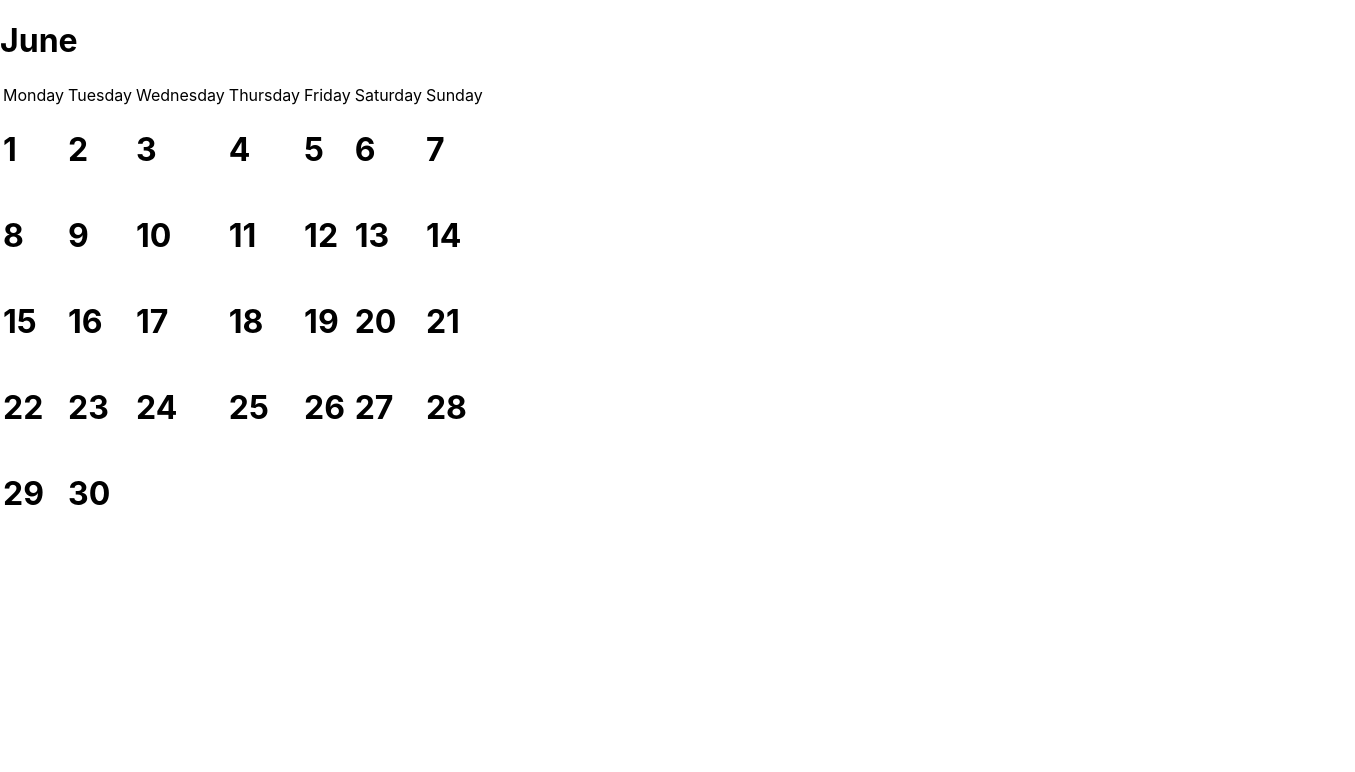
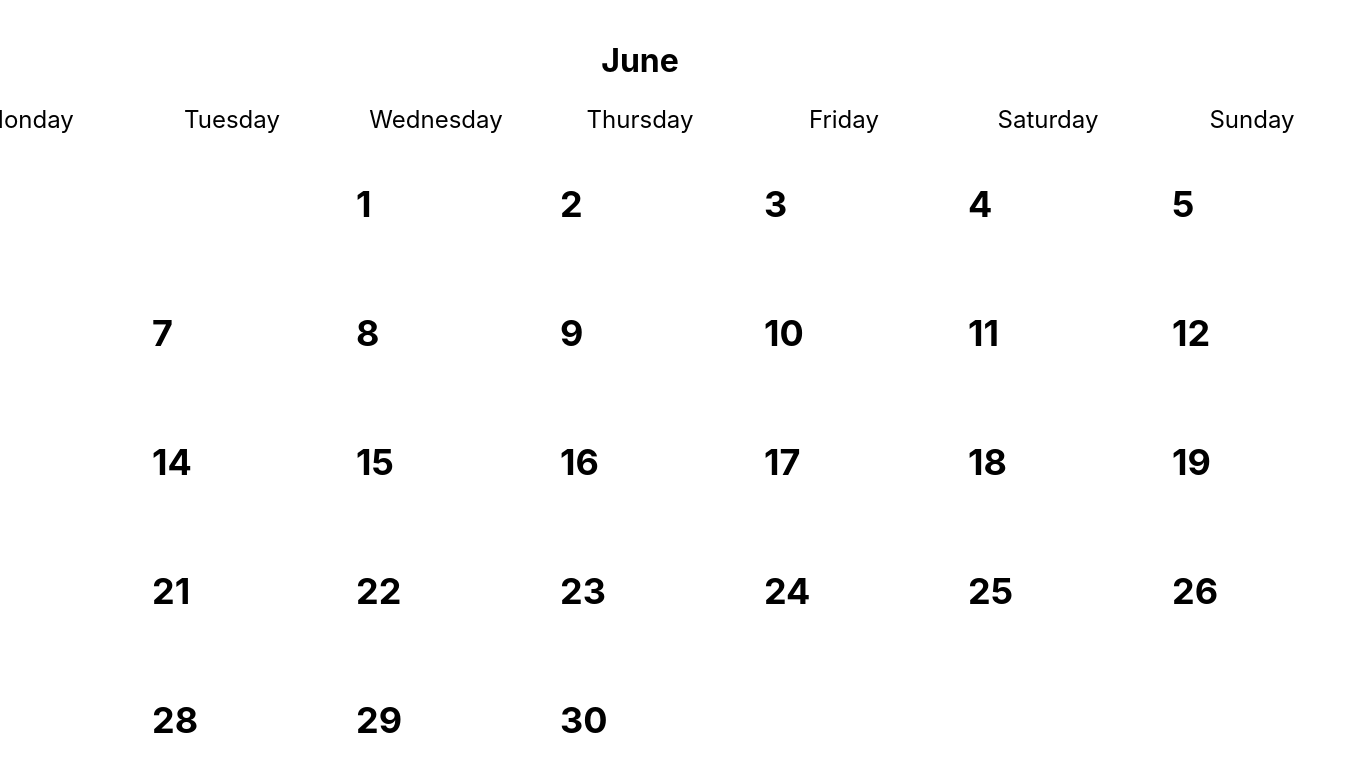
Before and after one commit to FoRPoP/calendar-app, a Next.js app in the folder frontend/: page / in a window 1280 px wide. Shown: the top 772 px of the page, 1355 px wide, since content can reach past the window. Built offline with nearby package versions, Linux system fonts and the light colour scheme.

Commit message:
Added css file for components Calendar and Day, and applied it to the respective components.

```diff
--- /dev/null
+++ b/frontend/src/components/Calendar/calendar.module.css
@@ -0,0 +1,26 @@
+.calendar
+{
+    padding: 20px;
+    display: flex;
+    flex-direction: column;
+    justify-content: center;
+    align-items: center;
+}
+
+.dayText
+{
+    text-align: center;
+    font-size: x-large;
+}
+
+.dateText
+{
+    text-align: center;
+    font-size: large;
+}
+
+.header
+{
+    font-size: xx-large;
+    text-align: center;
+}
--- a/frontend/src/components/Calendar/index.js
+++ b/frontend/src/components/Calendar/index.js
@@ -1,21 +1,22 @@
 import Day from '../Day';
+import styles from './calendar.module.css'
 
 const Calendar = () =>
 {
-    const week1 = ['1', '2', '3', '4', '5', '6', '7'];
-    const week2 = ['8', '9', '10', '11', '12', '13', '14'];
-    const week3 = ['15', '16', '17', '18', '19', '20', '21'];
-    const week4 = ['22', '23', '24', '25', '26', '27', '28'];
-    const week5 = ['29', '30'];
+    const week1 = [' ', ' ', '1', '2', '3', '4', '5'];
+    const week2 = ['6', '7', '8', '9', '10', '11', '12'];
+    const week3 = ['13', '14', '15', '16', '17', '18', '19'];
+    const week4 = ['20', '21', '22', '23', '24', '25', '26'];
+    const week5 = ['27', '28', '29', '30', ' ', ' ', ' '];
 
     const monthJune = [week1, week2, week3, week4, week5];
 
     return(
-        <div>
-            <h1> June </h1>
+        <div className = {styles.calendar}>
+            <h1 className = {styles.header}> June </h1>
             <table>
                 <thead>
-                    <tr>
+                    <tr className = {styles.dayText}>
                         <td>Monday</td>
                         <td>Tuesday</td>
                         <td>Wednesday</td>
@@ -25,7 +26,7 @@ const Calendar = () =>
                         <td>Sunday</td>
                     </tr>
                 </thead>
-                <tbody>
+                <tbody className = {styles.dateText}>
                     {
                         monthJune.map((week, weekIndex) =>
                         (
--- /dev/null
+++ b/frontend/src/components/Day/day.module.css
@@ -0,0 +1,7 @@
+.day
+{
+    padding: 20px;
+    text-align: left;
+    width: 200px;
+    height: 125px;
+}
--- a/frontend/src/components/Day/index.js
+++ b/frontend/src/components/Day/index.js
@@ -1,7 +1,9 @@
+import styles from './day.module.css'
+
 const Day = ({date}) =>
 {
     return(
-        <div>
+        <div className = {styles.day}>
             <h1>{date}</h1>
         </div>
     )
```
